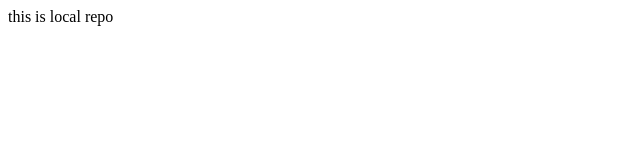
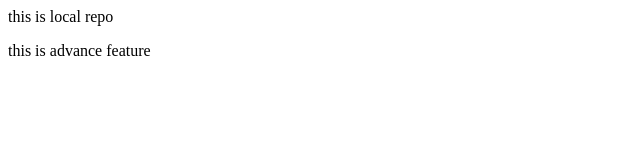
Before and after one commit to gaurigawade2000/local-Repo, a plain HTML site: page index.html in a window 1280 px wide. Shown: the whole page, without its empty margins (0-640 px from the left). Drawn offline with Linux system fonts and the light colour scheme.

Commit message:
advance feature

```diff
--- a/index.html
+++ b/index.html
@@ -1 +1,2 @@
 <p> this is local repo</p>
+<span> this is advance feature</span>
```
